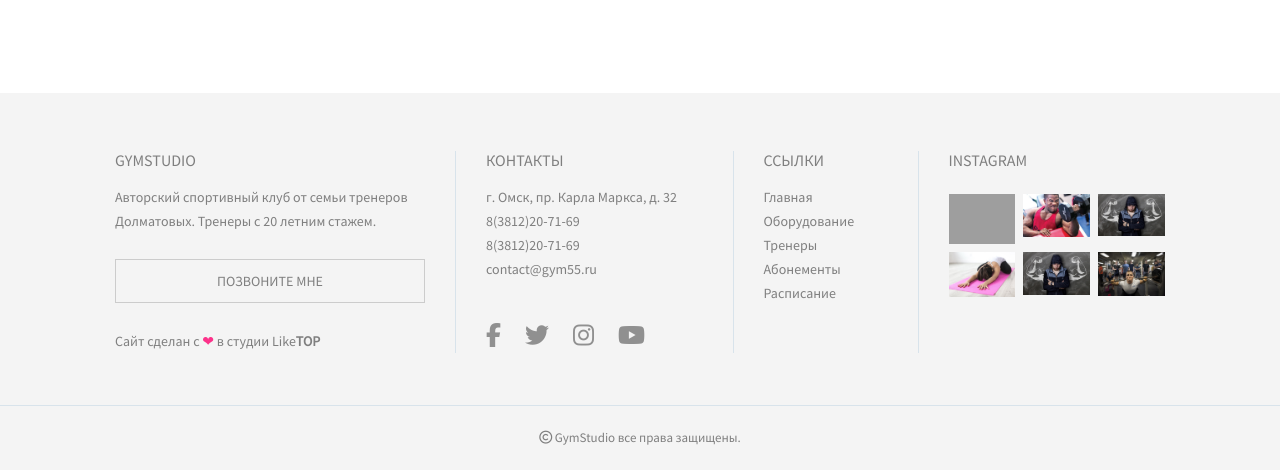
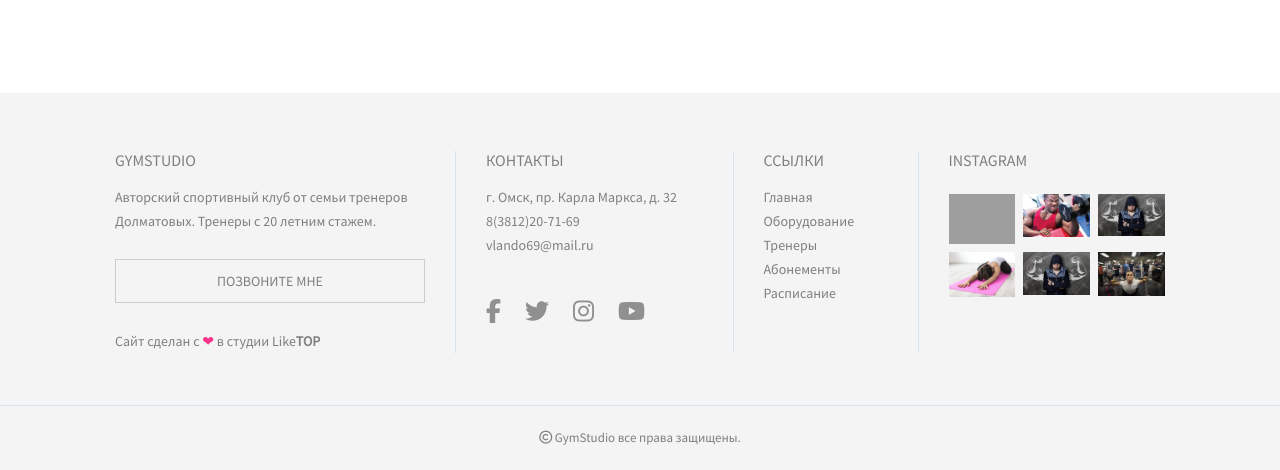
Before and after one commit to RuDevelooper/gym_studio, a Django app: template templates/mainapp/team.html in a window 1280 px wide. Shown: the part 469-939 px from the top of the page. Run offline with Django 3.2, Linux system fonts and the light colour scheme; the template is opened without the code that fills it, so the values that code supplies are empty; some libraries are stand-ins or nearby versions; grey boxes are pictures that could not be loaded.

Commit message:
startproject memberships schedule contactas team facilities testimonials jpegs gitignore metrika google_analitics

```diff
--- a/templates/mainapp/includes/inc__footer.html
+++ b/templates/mainapp/includes/inc__footer.html
@@ -28,8 +28,8 @@
                     <p>
                         г. Омск, пр. Карла Маркса, д. 32<br/>
                         <a href="tel:+73812207169">8(3812)20-71-69</a><br/>
-                        <a href="tel:+73812207169">8(3812)20-71-69</a><br/>
-                        <a href="mailto:contact@gym55.ru">contact@gym55.ru</a>
+{#                        <a href="tel:+73812207169">8(3812)20-71-69</a><br/>#}
+                        <a href="mailto:vlando69@mail.ru">vlando69@mail.ru</a>
                     </p>
 
                     <ul class="footer-social-links">
```
